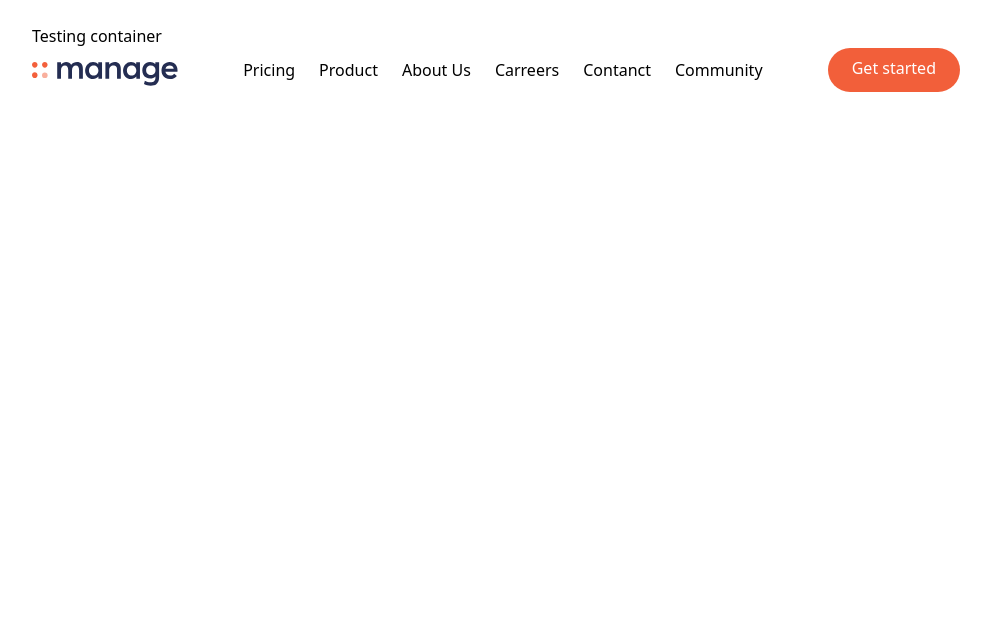
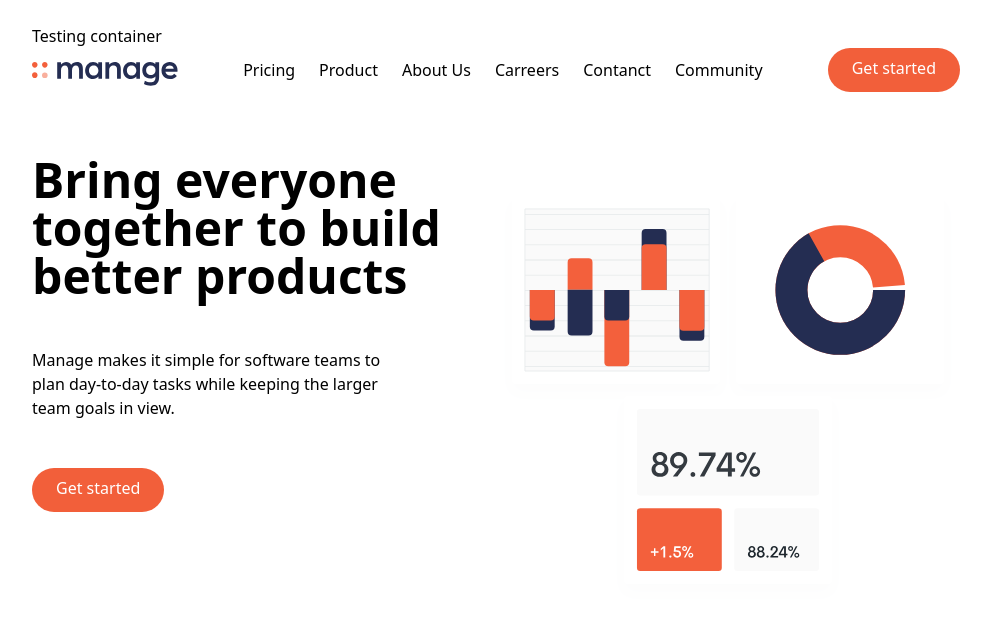
Before and after one commit to gpanaretou/tailwind-css-landing-page, a website: page index.html in a window 1280 px wide. Shown: the whole page, without its empty margins (144-1135 px from the left). Drawn offline with Linux system fonts and the light colour scheme.

Commit message:
added hero section

```diff
--- a/index.html
+++ b/index.html
@@ -17,7 +17,7 @@
             </div>
             <!-- Menu Items -->
             <div class="hidden md:flex space-x-6">
-                <a href="#" class="hover:text-darkGrayishBlue align-baseline">Pricing</a>
+                <a href="#" class="hover:text-darkGrayishBlue">Pricing</a>
                 <a href="#" class="hover:text-darkGrayishBlue">Product</a>
                 <a href="#" class="hover:text-darkGrayishBlue">About Us</a>
                 <a href="#" class="hover:text-darkGrayishBlue">Carreers</a>
@@ -25,9 +25,33 @@
                 <a href="#" class="hover:text-darkGrayishBlue">Community</a>
             </div>
             <!-- Button -->
-            <a href="#" class="hidden md:block inline-block p-3 px-6 pt-2 text-white bg-brightRed rounded-full hover:bg-brightRedLight">Get started</a>
+            <a href="#" class="hidden inline-block p-3 px-6 pt-2 text-white bg-brightRed rounded-full hover:bg-brightRedLight md:block">Get started</a>
         </div>
     </nav>
 
+    <!-- Hero section -->
+    <section id="hero">
+        <!-- Flex container -->
+        <div class="container flex flex-col-reverse  items-center px-6 mx-auto mt-10 space-y-0 md:space-y-0 md:flex-row">
+            <!-- Left Item -->
+            <div class="flex flex-col mb-32 space-y-12 md:w-1/2">
+                <h1 class="max-w-md text-4xl font-bold text-center md:text-5xl md:text-left">
+                    Bring everyone together to build better products
+                </h1>
+                <p class="max-w-sm text-center-text-darkGrayishBlue md:text-left">
+                    Manage makes it simple for software teams to plan day-to-day tasks
+                    while keeping the larger team goals in view.
+                </p>
+                <div class="flex justify-center md:justify-start">
+                    <a href="#" class="inline-block p-3 px-6 pt-2 text-white bg-brightRed rounded-full hover:bg-brightRedLight">Get started</a>
+                </div>
+            </div>
+            <!-- Image -->
+            <div class="md:w-1/2">
+                <img src="imgs/illustration-intro.svg" alt="" class="">
+            </div>
+        </div>
+    </section>
+
 </body>
 </html>
```
Also changed, not shown: css/main.css, imgs/illustration-intro.svg (added).
